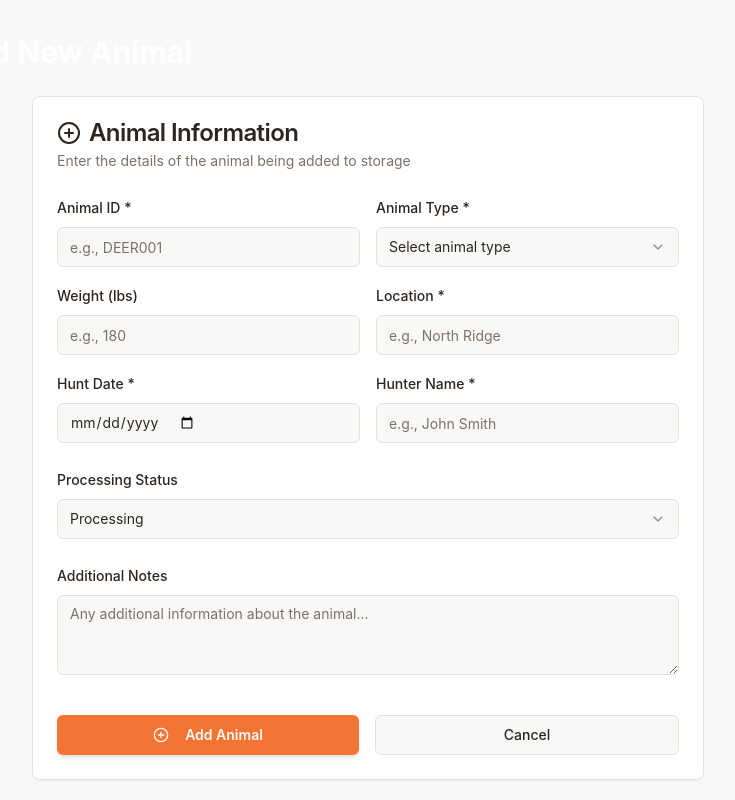
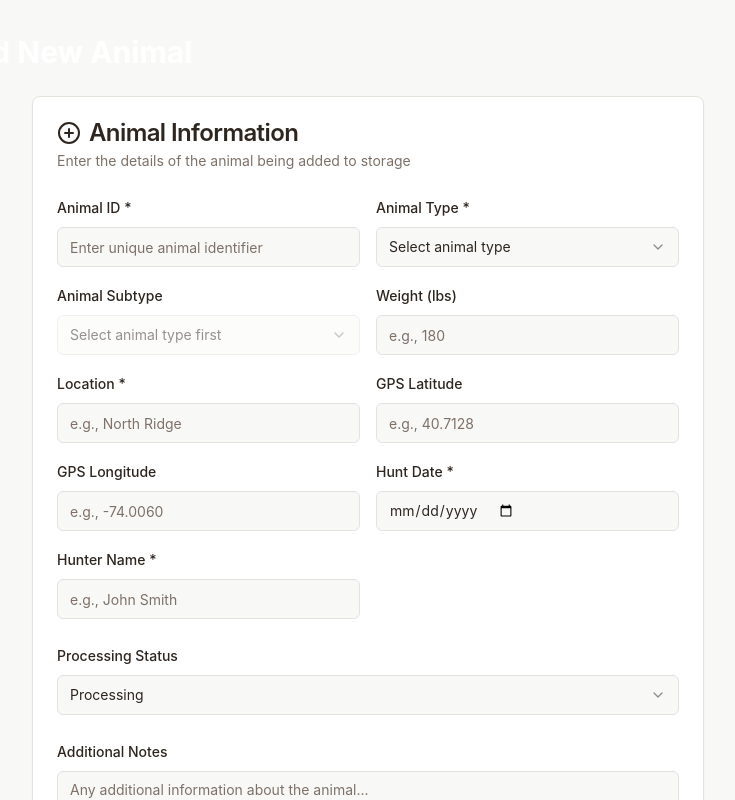
Before and after one commit to Elowy/hunt-horde-hub, a React (Vite) app: page /add-animal in a window 1280 px wide. Shown: the top 800 px of the page, without its empty margins (272-1007 px from the left). Built offline with nearby package versions, Linux system fonts and the light colour scheme.

Commit message:
Update animal data fields

```diff
--- a/src/pages/AddAnimal.tsx
+++ b/src/pages/AddAnimal.tsx
@@ -16,16 +16,37 @@ const AddAnimal = () => {
   const [formData, setFormData] = useState({
     animalId: "",
     type: "",
+    subtype: "",
     weight: "",
     location: "",
+    gpsLatitude: "",
+    gpsLongitude: "",
     huntDate: "",
     hunter: "",
     status: "processing",
     notes: ""
   });
 
+  const animalSubtypes = {
+    deer: ["White-tailed", "Mule", "Blacktail", "Roe", "Red"],
+    elk: ["Rocky Mountain", "Roosevelt", "Tule", "Manitoban"],
+    moose: ["Alaska-Yukon", "Canada", "Shiras", "Eastern"],
+    bear: ["Black Bear", "Brown Bear", "Grizzly", "Polar"],
+    "wild-boar": ["European", "Feral Hog", "Russian", "Hybrid"],
+    duck: ["Mallard", "Teal", "Canvasback", "Wood Duck", "Pintail"],
+    pheasant: ["Ring-necked", "Golden", "Silver", "Reeves"],
+    other: ["Custom"]
+  };
+
   const handleInputChange = (field: string, value: string) => {
-    setFormData(prev => ({ ...prev, [field]: value }));
+    setFormData(prev => {
+      const newData = { ...prev, [field]: value };
+      // Reset subtype when type changes
+      if (field === "type") {
+        newData.subtype = "";
+      }
+      return newData;
+    });
   };
 
   const handleSubmit = async (e: React.FormEvent) => {
@@ -43,8 +64,11 @@ const AddAnimal = () => {
     setFormData({
       animalId: "",
       type: "",
+      subtype: "",
       weight: "",
       location: "",
+      gpsLatitude: "",
+      gpsLongitude: "",
       huntDate: "",
       hunter: "",
       status: "processing",
@@ -86,7 +110,7 @@ const AddAnimal = () => {
                     id="animalId"
                     value={formData.animalId}
                     onChange={(e) => handleInputChange("animalId", e.target.value)}
-                    placeholder="e.g., DEER001"
+                    placeholder="Enter unique animal identifier"
                     required
                   />
                 </div>
@@ -111,6 +135,26 @@ const AddAnimal = () => {
                 </div>
 
                 <div className="space-y-2">
+                  <Label htmlFor="subtype">Animal Subtype</Label>
+                  <Select
+                    value={formData.subtype}
+                    onValueChange={(value) => handleInputChange("subtype", value)}
+                    disabled={!formData.type}
+                  >
+                    <SelectTrigger>
+                      <SelectValue placeholder={formData.type ? "Select subtype" : "Select animal type first"} />
+                    </SelectTrigger>
+                    <SelectContent>
+                      {formData.type && animalSubtypes[formData.type as keyof typeof animalSubtypes]?.map((subtype) => (
+                        <SelectItem key={subtype} value={subtype.toLowerCase().replace(/\s+/g, '-')}>
+                          {subtype}
+                        </SelectItem>
+                      ))}
+                    </SelectContent>
+                  </Select>
+                </div>
+
+                <div className="space-y-2">
                   <Label htmlFor="weight">Weight (lbs)</Label>
                   <Input
                     id="weight"
@@ -129,6 +173,30 @@ const AddAnimal = () => {
                     onChange={(e) => handleInputChange("location", e.target.value)}
                     placeholder="e.g., North Ridge"
                     required
+                  />
+                </div>
+
+                <div className="space-y-2">
+                  <Label htmlFor="gpsLatitude">GPS Latitude</Label>
+                  <Input
+                    id="gpsLatitude"
+                    type="number"
+                    step="any"
+                    value={formData.gpsLatitude}
+                    onChange={(e) => handleInputChange("gpsLatitude", e.target.value)}
+                    placeholder="e.g., 40.7128"
+                  />
+                </div>
+
+                <div className="space-y-2">
+                  <Label htmlFor="gpsLongitude">GPS Longitude</Label>
+                  <Input
+                    id="gpsLongitude"
+                    type="number"
+                    step="any"
+                    value={formData.gpsLongitude}
+                    onChange={(e) => handleInputChange("gpsLongitude", e.target.value)}
+                    placeholder="e.g., -74.0060"
                   />
                 </div>
 
--- a/src/pages/Dashboard.tsx
+++ b/src/pages/Dashboard.tsx
@@ -24,29 +24,35 @@ import {
 // Mock data for demonstration
 const mockAnimals = [
   {
-    id: "ANI-001",
+    id: "12847",
     type: "White-tailed Deer",
+    subtype: "White-tailed",
     weight: "180 lbs",
     date: "2024-01-15",
     location: "North Woods - Sector 3",
+    gps: "40.7128, -74.0060",
     status: "Processed",
     hunter: "John Smith"
   },
   {
-    id: "ANI-002",
+    id: "98263",
     type: "Wild Boar",
+    subtype: "European",
     weight: "220 lbs",
     date: "2024-01-18",
     location: "South Ridge - Sector 7",
+    gps: "41.2524, -75.8580",
     status: "Storage",
     hunter: "Mike Johnson"
   },
   {
-    id: "ANI-003",
+    id: "55492",
     type: "Turkey",
+    subtype: "Eastern",
     weight: "25 lbs",
     date: "2024-01-20",
     location: "East Field - Sector 2",
+    gps: "39.9526, -75.1652",
     status: "Fresh",
     hunter: "Sarah Wilson"
   }
@@ -180,9 +186,11 @@ const Dashboard = () => {
                 <TableRow>
                   <TableHead>Animal ID</TableHead>
                   <TableHead>Type</TableHead>
+                  <TableHead>Subtype</TableHead>
                   <TableHead>Weight</TableHead>
                   <TableHead>Date</TableHead>
                   <TableHead>Location</TableHead>
+                  <TableHead>GPS</TableHead>
                   <TableHead>Hunter</TableHead>
                   <TableHead>Status</TableHead>
                   <TableHead>Actions</TableHead>
@@ -193,9 +201,11 @@ const Dashboard = () => {
                   <TableRow key={animal.id}>
                     <TableCell className="font-medium">{animal.id}</TableCell>
                     <TableCell>{animal.type}</TableCell>
+                    <TableCell>{animal.subtype}</TableCell>
                     <TableCell>{animal.weight}</TableCell>
                     <TableCell>{animal.date}</TableCell>
                     <TableCell>{animal.location}</TableCell>
+                    <TableCell className="font-mono text-sm">{animal.gps}</TableCell>
                     <TableCell>{animal.hunter}</TableCell>
                     <TableCell>
                       <Badge className={getStatusColor(animal.status)}>
```
